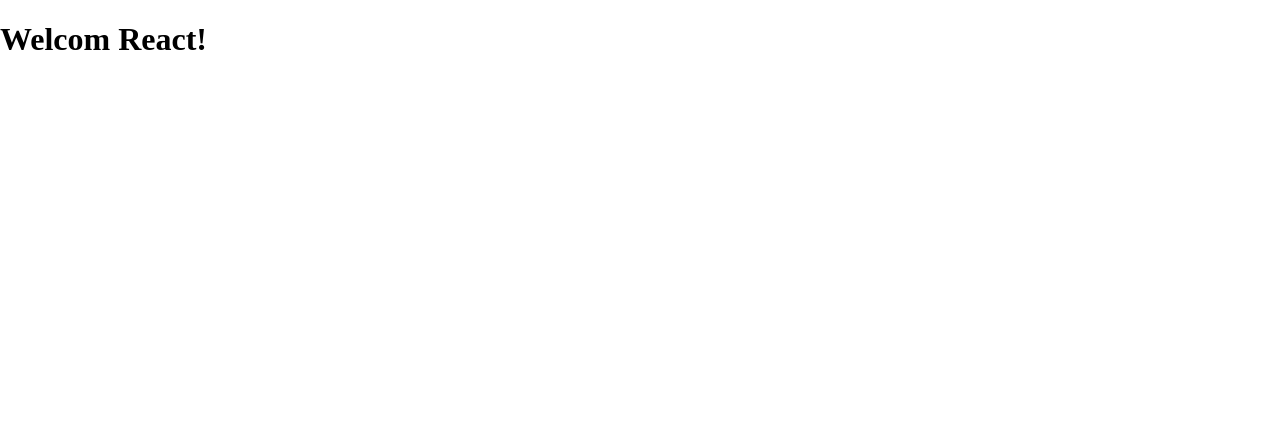
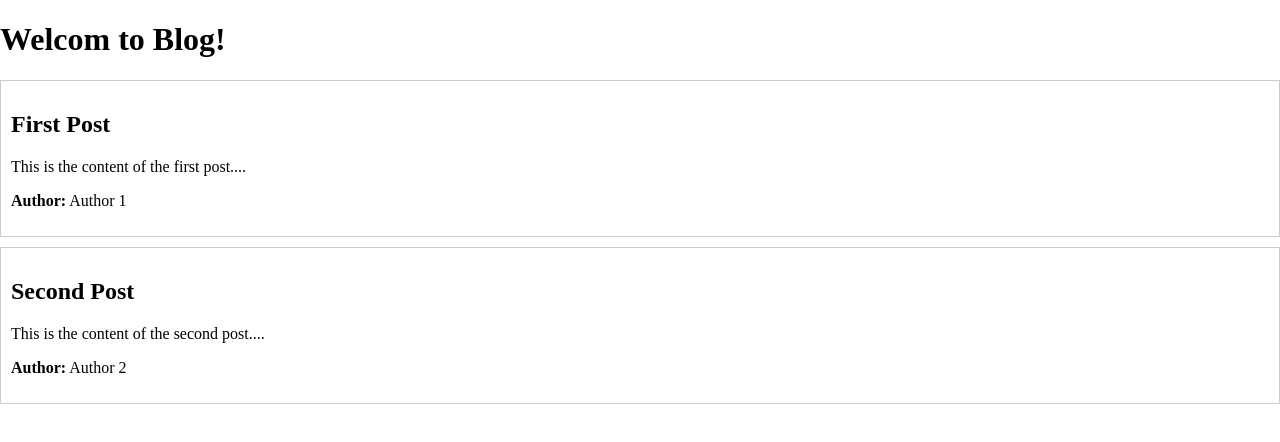
Before and after one commit to PChabowski/ReactProject_Blog, a React (Create React App) app: page / in a window 1280 px wide. Shown: the top 442 px of the page. Built offline with nearby package versions, Linux system fonts and the light colour scheme; the HTML template or start-up script is replaced by a standard one.

Commit message:
Implement component App.js

```diff
--- a/src/App.js
+++ b/src/App.js
@@ -1,7 +1,21 @@
+import React, { useState } from "react";
+import PostList from './components/PostList';
+import PostDetail from './components/PostDetail';
+import posts from './data/posts.json';
+
 function App() {
+  const [selectedPostId, setSelectedPostId] = useState(null);
+
+  const selectedPost = posts.find(post => post.id === selectedPostId);
   return (
     <div className="App">
-      <h1>Welcom React!</h1>
+      <h1>Welcom to Blog!</h1>
+      { selectedPost ? (
+        <PostDetail post={selectedPost} />
+      ) : (
+        <PostList onPostClick={setSelectedPostId} />
+      )}
+      { selectedPost && <button onClick={() => setSelectedPostId(null)}>Back to list</button>}
     </div>
   );
 }
--- a/src/components/Post.js
+++ b/src/components/Post.js
@@ -2,7 +2,7 @@
 
 export default function Post({ post, onClick }) {
     return (
-        <div onClick={onClick} style={{ border: '1px solid #ccc', padding: '10px', margin: '10px'}}>
+        <div onClick={onClick} style={{ border: '1px solid #ccc', padding: '10px', margin: '10px 0'}}>
             <h2>{post.title}</h2>
             <p>{post.content.substring(0, 100)}...</p>
             <p><strong>Author:</strong> {post.author}</p>
--- a/src/components/PostList.js
+++ b/src/components/PostList.js
@@ -6,7 +6,7 @@
     return (
         <div>
             {posts.map(post => (
-                <Post key={post.id} post={post} onPostClick={() => onPostClick(post.id)} />
+                <Post key={post.id} post={post} onClick={() => onPostClick(post.id)} />
             ))}
         </div>
     );
```
